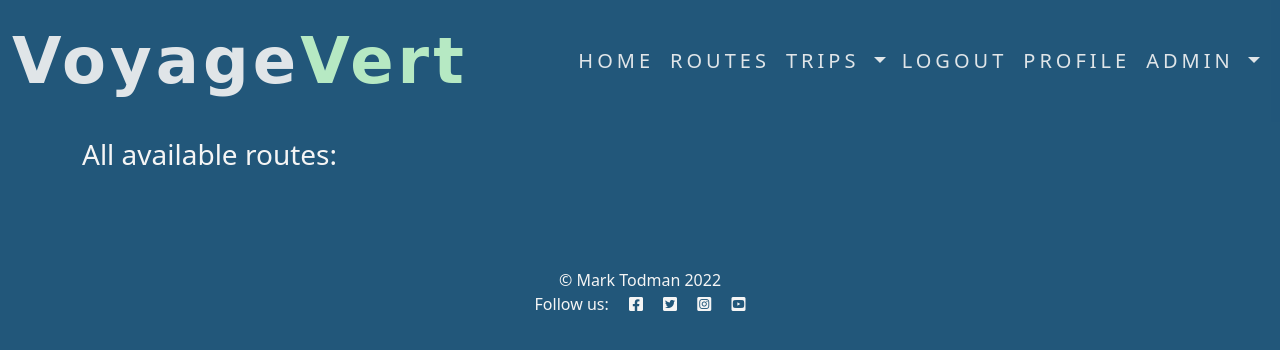
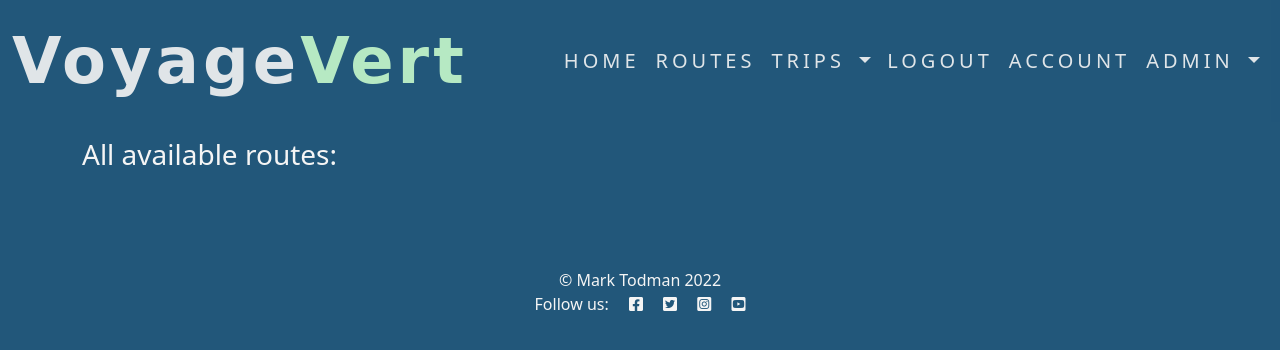
Before and after one commit to marktodman/voyage-vert, a Django app: page /routes in a window 1280 px wide. Shown: the top 350 px of the page. Run offline with Django 3.2, Linux system fonts and the light colour scheme; the visitor is signed in with stand-in values (Sample User, id 1); data that the repository does not hold is empty; some web fonts are replaced.

Commit message:
fix: Change Profile to Account to improve UX and future refactoring

```diff
--- a/bookings/urls.py
+++ b/bookings/urls.py
@@ -15,5 +15,5 @@ urlpatterns = [
     path('delete_route/<route_id>', views.delete_route, name='delete-route'),
     path('delete_trip/<trip_id>', views.delete_trip, name='delete-trip'),
     path('profile/<profile_id>', views.profile, name='profile'),
-    path('delete_profile/<profile_id>', views.delete_profile, name='delete-profile'),
+    path('delete_account/<profile_id>', views.delete_account, name='delete-account'),
 ]
--- a/bookings/views.py
+++ b/bookings/views.py
@@ -70,7 +70,7 @@ def profile(request, profile_id):
 
 
 # Superuser can delete their user account
-def delete_profile(request, profile_id):
+def delete_account(request, profile_id):
 
     # This page can only be accessed by a superuser
     if request.user.is_authenticated:
@@ -88,7 +88,7 @@ def delete_profile(request, profile_id):
             'profile': profile,
         }
 
-        return render(request, 'delete_profile.html', context)
+        return render(request, 'delete_account.html', context)
 
     # For authenticated users trying to access the page
     else:
--- a/templates/base.html
+++ b/templates/base.html
@@ -75,7 +75,7 @@
                     {% endif %}
                     {% if user.profile.id %}
                     <li class="nav-item">
-                        <a class="nav-link" href="{% url 'profile' user.profile.id %}">Profile</a>
+                        <a class="nav-link" href="{% url 'profile' user.profile.id %}">Account</a>
                     </li>
                     {% endif %}
                     {% if user.is_superuser %}
--- a/templates/delete_profile.html
+++ b/templates/delete_account.html
@@ -8,9 +8,9 @@
             <div class="card text-center">
                 <div class="card-body d-flex flex-column">
                     <h5 class="card-title text-center">Are you sure you want to delete
-                        your profile {{ profile.user.first_name }}?
+                        your account {{ profile.user.first_name }}?
                     </h5>
-                    <p class="card-text">Your profile and all of your data will be delelted.</p>
+                    <p class="card-text">Your account and all of your data will be delelted.</p>
                     <p class="card-text">This cannot be undone!</p>
                     <a class="btn btn-primary mx-auto" href="{% url 'profile' user.profile.id %}" role="button">Return to Profile
                         without Deleting</a>
--- a/templates/edit_profile.html
+++ b/templates/edit_profile.html
@@ -5,7 +5,7 @@
 {% block content %}
 <div class="d-flex justify-content-center align-items-center">
     <div class="text-white text-center">
-        <h2 class="mb-3">Edit your profile {{ profile }}</h2>
+        <h2 class="mb-3">Edit your profile information {{ profile }}</h2>
         <form action="" method="POST" class="form-link"  enctype="multipart/form-data">
             {% csrf_token %}
 
```
Also changed, not shown: templates/profile.html (+5 -3 lines).
